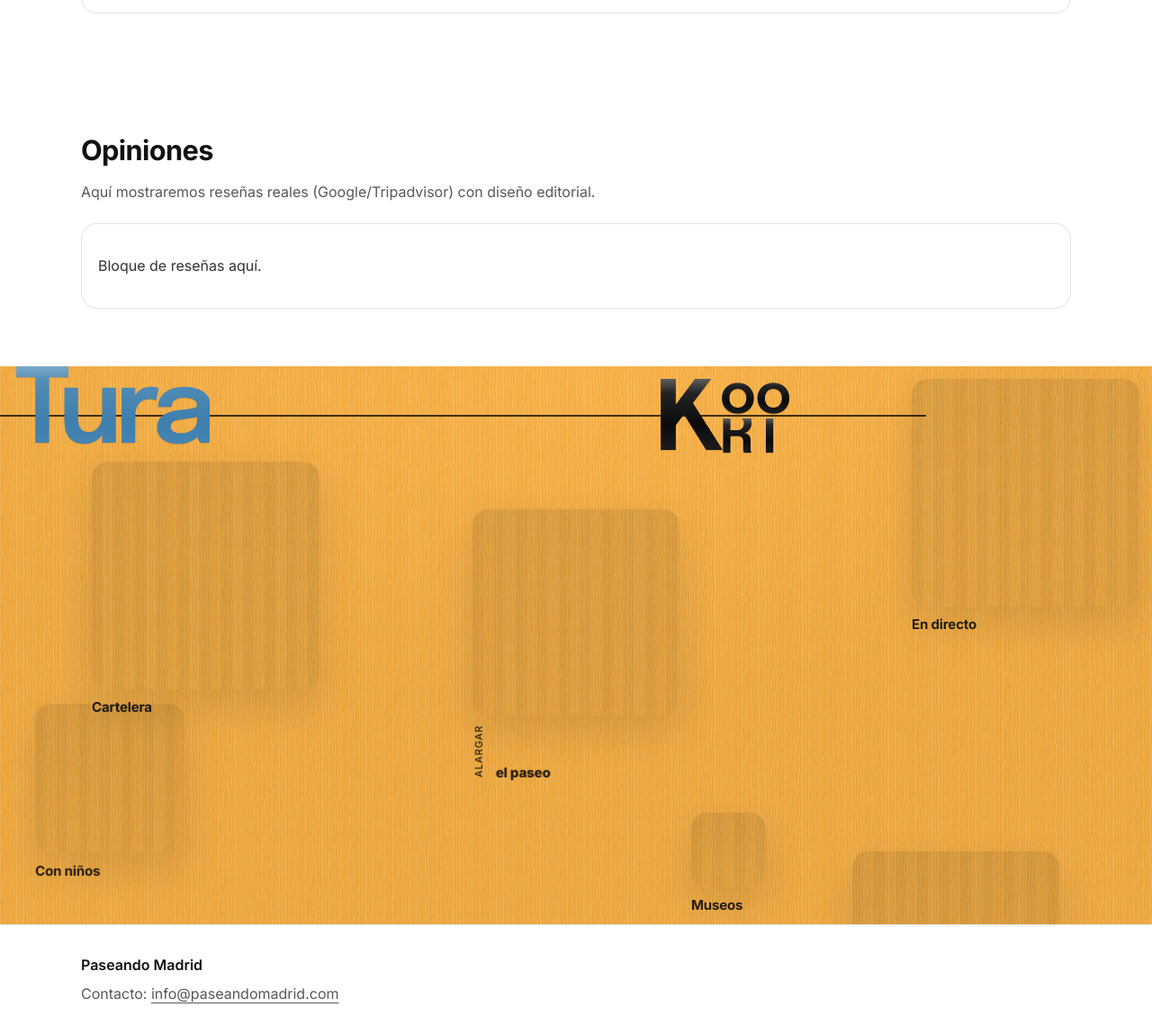
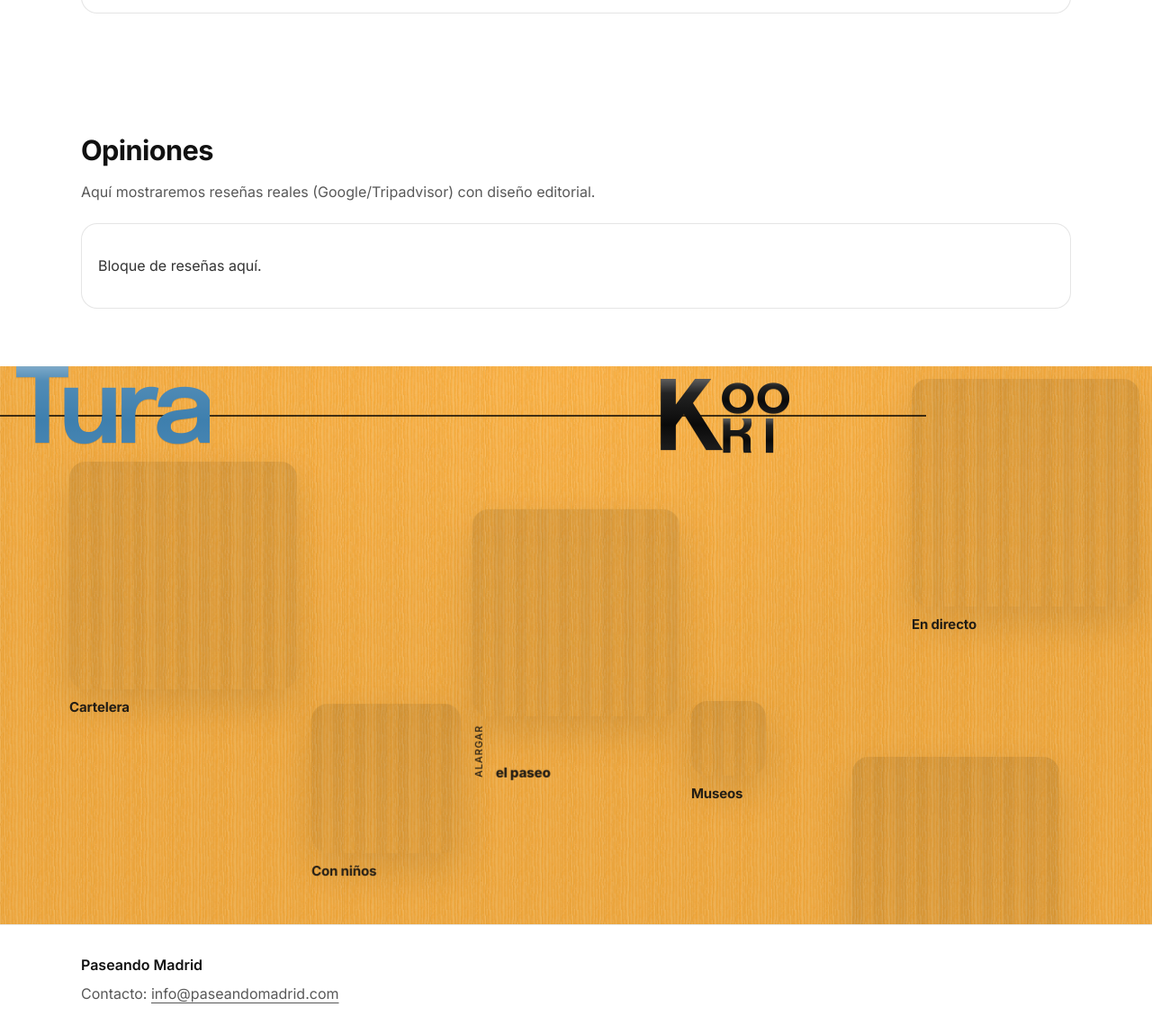
Before and after one commit to Paseando-Madrid/madrid-al-paso-v2, a plain HTML site: page index.html in a window 1280 px wide. Shown: the part 1554-2703 px from the top of the page at 90% size. Drawn offline with Linux system fonts and the light colour scheme.

Commit message:
Update styles.css

```diff
--- a/styles.css
+++ b/styles.css
@@ -614,7 +614,7 @@ img, video{ max-width: 100%; display: block; }
 
 /* Cartelera: NO CAMBIAR */
 .card-cartelera{
-  left: 8%;
+  left: 6%;
   top: calc(var(--cooltura-edge) + (var(--cooltura-h) * 0.68) + 14px);
 }
 
@@ -629,18 +629,18 @@ img, video{ max-width: 100%; display: block; }
 /* Expo: SOLO CAMBIO DE LUGAR */
 .card-expo{
   left: 74%;
-  top: 87%;
+  top: 70%;
 }
 
 /* Museos: SOLO CAMBIO DE LUGAR (y tamaño en desktop abajo) */
 .card-museos{
   left: 60%;
-  top: 80%;
+  top: 60%;
 }
 
 /* Niños: SOLO CAMBIO DE LUGAR */
 .card-ninos{
-  left: 16%;
+  left: 40%;
   top: 92%;
   --pos-tx: -100%;
   --pos-ty: -100%;
```
